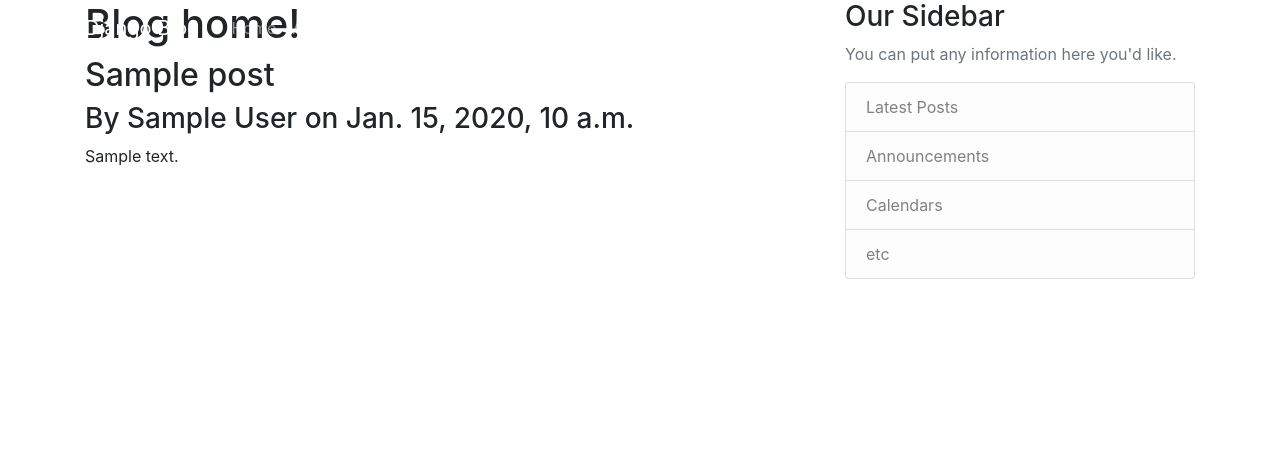
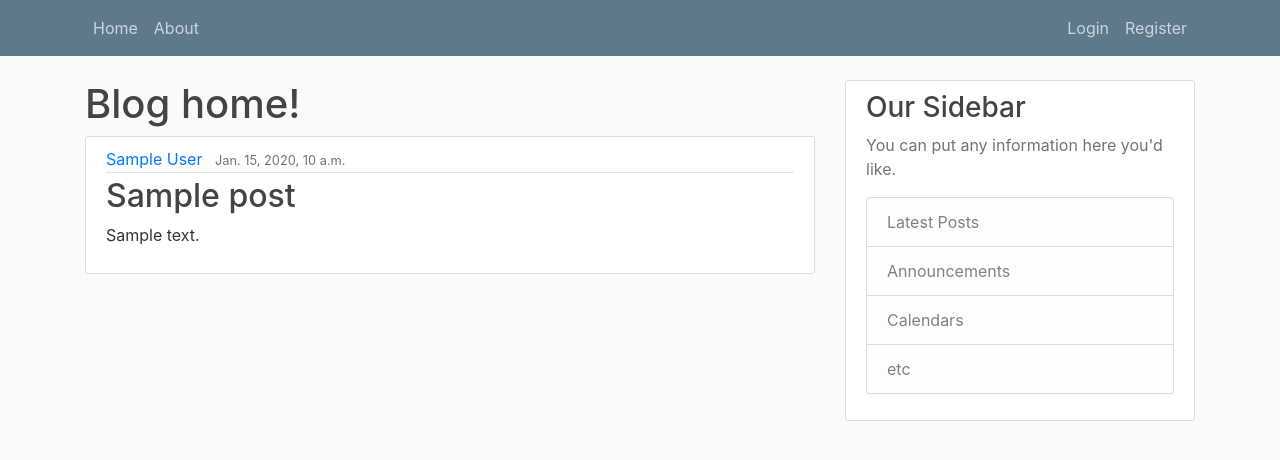
Before and after one commit to mpa-mxiang/django-blog, a Django app: template blog_app/blog/templates/blog/home.html in a window 1280 px wide. Shown: the top 460 px of the page. Run offline with Django 4.2, Linux system fonts and the light colour scheme; the template is opened without the code that fills it: most values are stand-ins (such as "Sample title", 1, 10 or a date in 2020); some libraries are stand-ins or nearby versions.

Commit message:
add bootstrap to make some styles

```diff
--- /dev/null
+++ b/blog_app/blog/static/blog/main.css
@@ -0,0 +1,84 @@
+body {
+    background: #fafafa;
+    color: #333333;
+    margin-top: 5rem;
+  }
+
+  h1, h2, h3, h4, h5, h6 {
+    color: #444444;
+  }
+
+  ul {
+    margin: 0;
+  }
+
+  .bg-steel {
+    background-color: #5f788a;
+  }
+
+  .site-header .navbar-nav .nav-link {
+    color: #cbd5db;
+  }
+
+  .site-header .navbar-nav .nav-link:hover {
+    color: #ffffff;
+  }
+
+  .site-header .navbar-nav .nav-link.active {
+    font-weight: 500;
+  }
+
+  .content-section {
+    background: #ffffff;
+    padding: 10px 20px;
+    border: 1px solid #dddddd;
+    border-radius: 3px;
+    margin-bottom: 20px;
+  }
+
+  .article-title {
+    color: #444444;
+  }
+
+  a.article-title:hover {
+    color: #428bca;
+    text-decoration: none;
+  }
+
+  .article-content {
+    white-space: pre-line;
+  }
+
+  .article-img {
+    height: 65px;
+    width: 65px;
+    margin-right: 16px;
+  }
+
+  .article-metadata {
+    padding-bottom: 1px;
+    margin-bottom: 4px;
+    border-bottom: 1px solid #e3e3e3
+  }
+
+  .article-metadata a:hover {
+    color: #333;
+    text-decoration: none;
+  }
+
+  .article-svg {
+    width: 25px;
+    height: 25px;
+    vertical-align: middle;
+  }
+
+  .account-img {
+    height: 125px;
+    width: 125px;
+    margin-right: 20px;
+    margin-bottom: 16px;
+  }
+
+  .account-heading {
+    font-size: 2.5rem;
+  }
--- a/blog_app/blog/templates/blog/base.html
+++ b/blog_app/blog/templates/blog/base.html
@@ -22,7 +22,6 @@
     <header class="site-header">
       <nav class="navbar navbar-expand-md navbar-dark bg-steel fixed-top">
         <div class="container">
-          <a class="navbar-brand mr-4" href="{% url 'blog-home' %}">Django Blog</a>
           <button class="navbar-toggler" type="button" data-toggle="collapse" data-target="#navbarToggle" aria-controls="navbarToggle" aria-expanded="false" aria-label="Toggle navigation">
           <span class="navbar-toggler-icon"></span>
           </button>
--- a/blog_app/blog/templates/blog/home.html
+++ b/blog_app/blog/templates/blog/home.html
@@ -2,8 +2,15 @@
 {% block content %}
 <h1>Blog home!</h1>
 {% for p in posts %}
-    <h2>{{ p.title }}</h2>
-    <h3>By {{ p.author }} on {{ p.date_posted }}</h3>
-    <p>{{ p.content }}</p>
+    <article class="media content-section">
+        <div class="media-body">
+        <div class="article-metadata">
+            <a class="mr-2" href="#">{{ post.author }}</a>
+            <small class="text-muted">{{ post.date_posted }}</small>
+        </div>
+        <h2><a class="article-title" href="#">{{ post.title }}</a></h2>
+        <p class="article-content">{{ post.content }}</p>
+        </div>
+    </article>
 {% endfor %}
 {% endblock content %}
```
